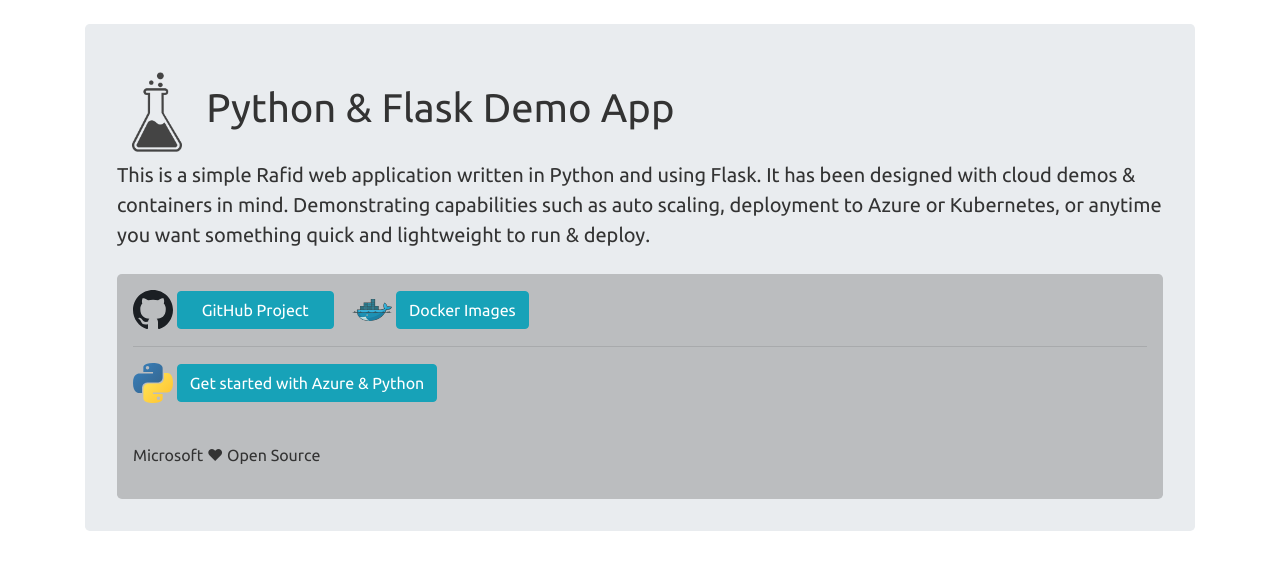
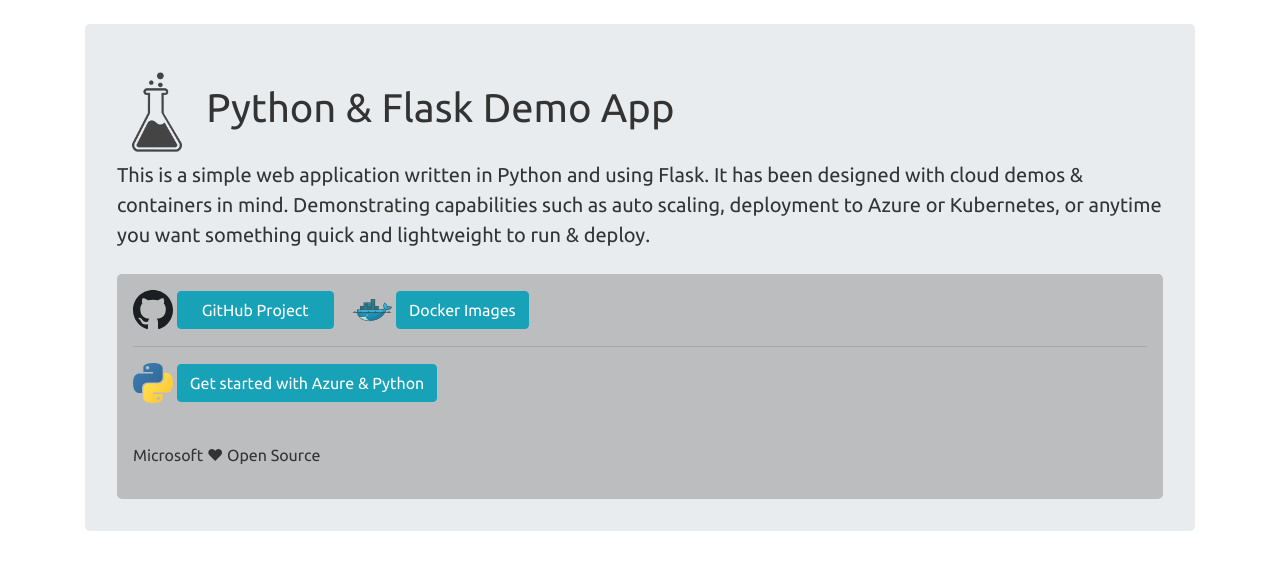
Before and after one commit to rafid29mehda/FlaskApp-Deployment-Pipeline-with-Jenkins-and-EC2, a Flask app: page / in a window 1280 px wide. Shown: the part 66-633 px from the top of the page. Run offline with Flask 3, Linux system fonts and the light colour scheme; some libraries are stand-ins or nearby versions.

Commit message:
Update index.html

```diff
--- a/src/app/templates/index.html
+++ b/src/app/templates/index.html
@@ -4,7 +4,7 @@
   <h1><img src="/static/img/flask.png" height="80px" /> Python & Flask Demo App</h1>
 
   <div class="lead">
-    This is a simple Rafid web application written in Python and using Flask. It has been designed with cloud demos &amp;
+    This is a simple web application written in Python and using Flask. It has been designed with cloud demos &amp;
     containers in mind. Demonstrating capabilities such as auto scaling, deployment to Azure or Kubernetes, or anytime
     you want something quick and lightweight to run & deploy.
   </div>
```
